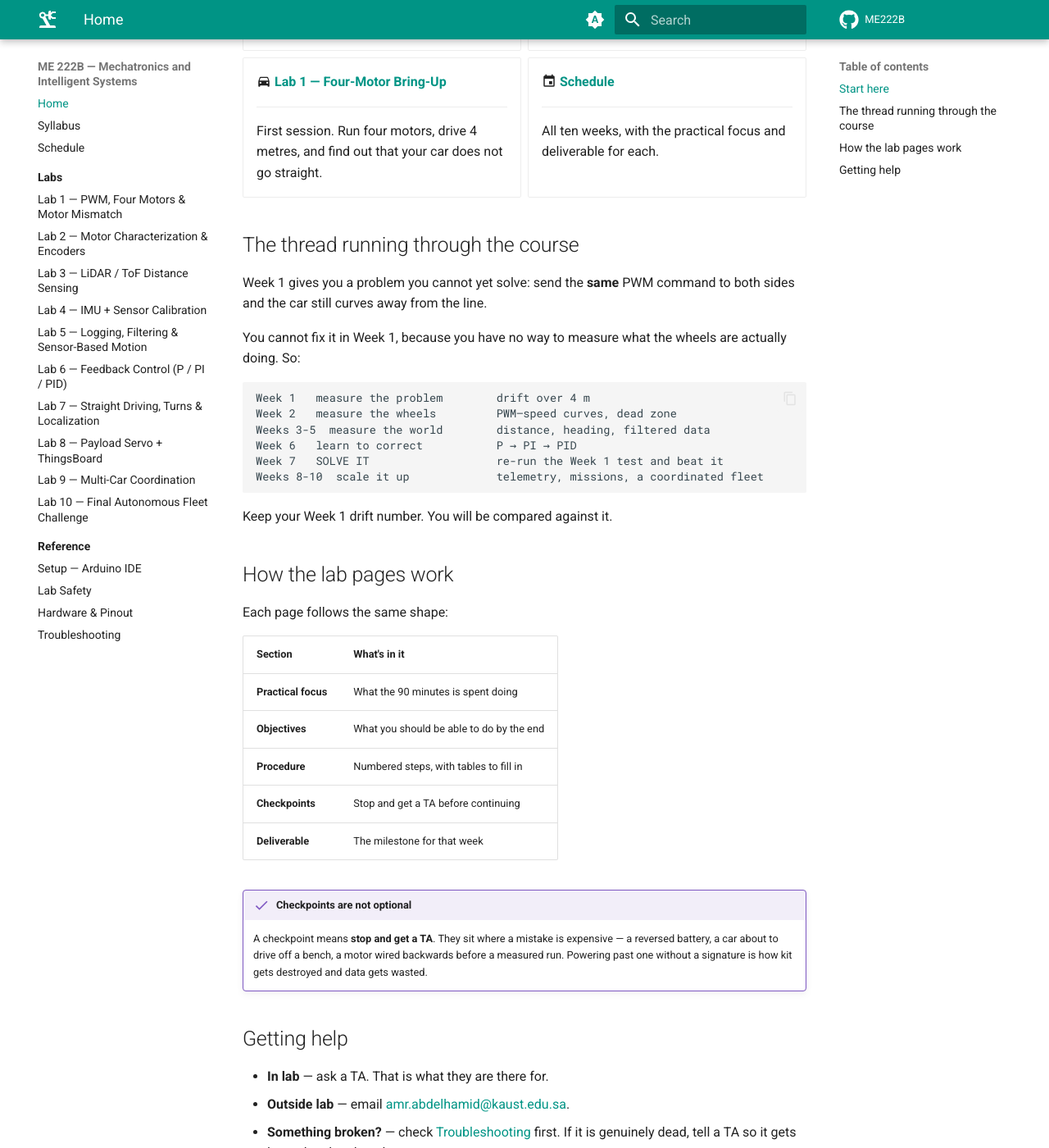
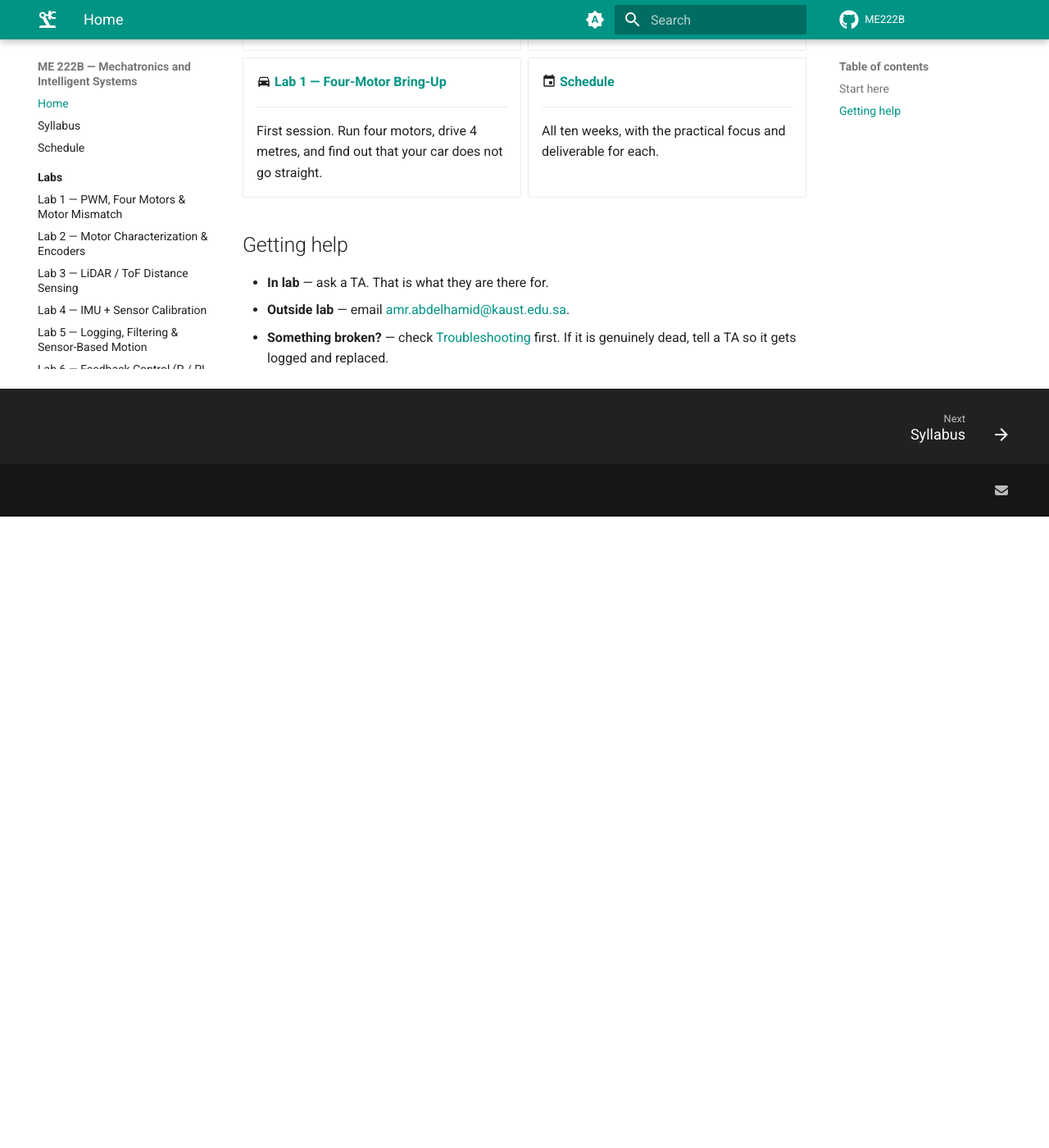
Before and after one commit to Hassan-Al-Moalim/ME222B, an MkDocs documentation site: the page built from docs/index.md, in a window 1280 px wide and 1400 px high, scrolled down 926 px. Shown: the whole window at 82% size. Built offline with MkDocs 1.6.1 and Material for MkDocs 9.7.7, drawn with Linux system fonts in a browser that asks for light colours; comment, search, counter and statistics services are not loaded; after the commit the page ends 1556 px from its top, so only the background shows below that.

Commit message:
Delete course overview and lab page details
Removed details about the course structure and lab pages.

````diff
--- a/docs/index.md
+++ b/docs/index.md
@@ -56,43 +56,6 @@ For course policies, assessment weights, and the lecture schedule, see the
 
 </div>
 
-## The thread running through the course
-
-Week 1 gives you a problem you cannot yet solve: send the **same** PWM command to
-both sides and the car still curves away from the line.
-
-You cannot fix it in Week 1, because you have no way to measure what the wheels
-are actually doing. So:
-
-```text
-Week 1   measure the problem        drift over 4 m
-Week 2   measure the wheels         PWM–speed curves, dead zone
-Weeks 3-5  measure the world        distance, heading, filtered data
-Week 6   learn to correct           P → PI → PID
-Week 7   SOLVE IT                   re-run the Week 1 test and beat it
-Weeks 8-10  scale it up             telemetry, missions, a coordinated fleet
-```
-
-Keep your Week 1 drift number. You will be compared against it.
-
-## How the lab pages work
-
-Each page follows the same shape:
-
-| Section | What's in it |
-| --- | --- |
-| **Practical focus** | What the 90 minutes is spent doing |
-| **Objectives** | What you should be able to do by the end |
-| **Procedure** | Numbered steps, with tables to fill in |
-| **Checkpoints** | Stop and get a TA before continuing |
-| **Deliverable** | The milestone for that week |
-
-!!! checkpoint "Checkpoints are not optional"
-    A checkpoint means **stop and get a TA**. They sit where a mistake is
-    expensive — a reversed battery, a car about to drive off a bench, a motor
-    wired backwards before a measured run. Powering past one without a signature
-    is how kit gets destroyed and data gets wasted.
-
 ## Getting help
 
 - **In lab** — ask a TA. That is what they are there for.
````
